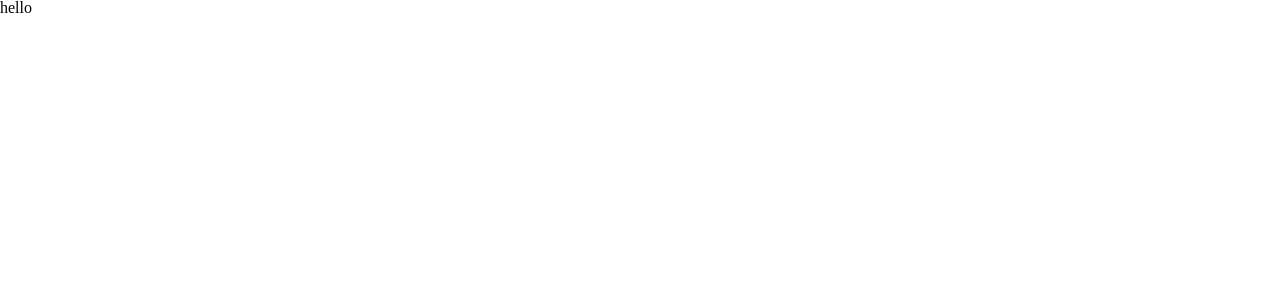
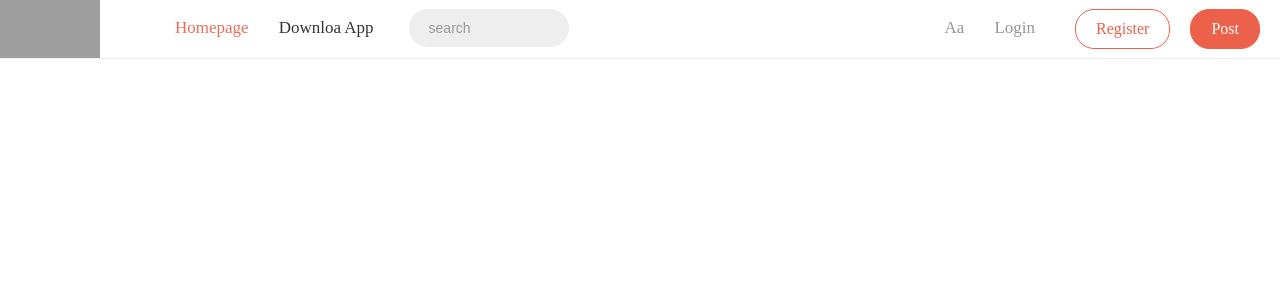
Before and after one commit to MiqiPei/story, a React (Create React App) app: page / in a window 1280 px wide. Shown: the top 300 px of the page. Built offline with nearby package versions, Linux system fonts and the light colour scheme; grey boxes are pictures that could not be loaded.

Commit message:
create header

```diff
--- a/src/App.js
+++ b/src/App.js
@@ -1,11 +1,10 @@
 import React, { Component } from 'react';
+import Header from './common/header/index.js';
 
 class App extends Component {
   render() {
     return (
-      <div>
-          hello
-      </div>
+      <Header/>
     );
   }
 }
--- /dev/null
+++ b/src/common/header/index.js
@@ -0,0 +1,34 @@
+import React, { Component } from 'react'
+import {
+    HeaderWrapper,
+    Logo,
+    Nav,
+    NavItem,
+    NavSearch,
+    Addition,
+    Button
+} from './style.js';
+
+
+export default class Header extends Component {
+  render() {
+    return (
+
+      <HeaderWrapper>
+        <Logo href='/'/>
+        <Nav>
+          <NavItem className='left active'>Homepage</NavItem>
+          <NavItem className='left'>Downloa App</NavItem>
+          <NavItem className='right'>Login</NavItem>
+          <NavItem className='right'>Aa</NavItem>
+          <NavSearch></NavSearch>
+          <Addition>
+            <Button className='writting'>Post</Button>
+            <Button className='reg'>Register</Button>
+          </Addition>
+        </Nav>
+      </HeaderWrapper>
+
+    )
+  }
+}
--- /dev/null
+++ b/src/common/header/style.js
@@ -0,0 +1,87 @@
+import styled from "styled-components";
+import logoPic from '../../statics/logo.ico'
+
+export const HeaderWrapper = styled.div`
+  position: relative;
+  height: 58px;
+  border-bottom: 1px solid #f0f0f0;
+`;
+export const Logo = styled.a`
+  position: absolute;
+  top: 0;
+  left 0;
+  display:block;
+  width:100px;
+  height: 58px;
+  background: url(${logoPic});
+  background-size: contain;
+`;
+export const Nav=styled.div`
+  width: 960px;
+  height: 100%
+  padding-right: 70px;
+  box-sizing: border-box;
+  margin: 0 auto;
+`;
+
+export const NavItem = styled.div`
+  line-height: 56px;
+  padding: 0 15px;
+  font-size: 17px;
+  color: #333
+  &.left{
+    float:left;
+  }
+  &.right{
+    float:right;
+    color: #969696;
+  }
+  &.active{
+    color: #ea6f5a;
+  }
+
+`;
+
+export const NavSearch = styled.input.attrs({
+  placeholder: 'search'
+})`
+  width: 160px;
+  height: 38px;
+  padding: 0 30px 0 20px;
+  margin-top: 9px;
+  margin-left: 20px;
+  box-sizing: border-box;
+  border: none;
+  outline: none;
+  border-radius: 19px;
+  background: #eee;
+  font-size: 14px;
+  &::placeholder {
+		color: #999;
+	}
+`;
+
+export const Addition = styled.div`
+	position: absolute;
+	right: 0;
+	top: 0;
+	height: 56px;
+`;
+
+export const Button = styled.div`
+	float: right;
+	margin-top: 9px;
+	margin-right: 20px;
+	padding: 0 20px;
+	line-height: 38px;
+	border-radius: 19px;
+	border: 1px solid #ec6149;
+	font-siz: 14px;
+	&.reg {
+		color: #ec6149;
+	}
+	&.writting {
+		color: #fff;
+		background: #ec6149;
+	}
+`
```
Also changed, not shown: 1 other file (tests, documents, lock files or other folders).
